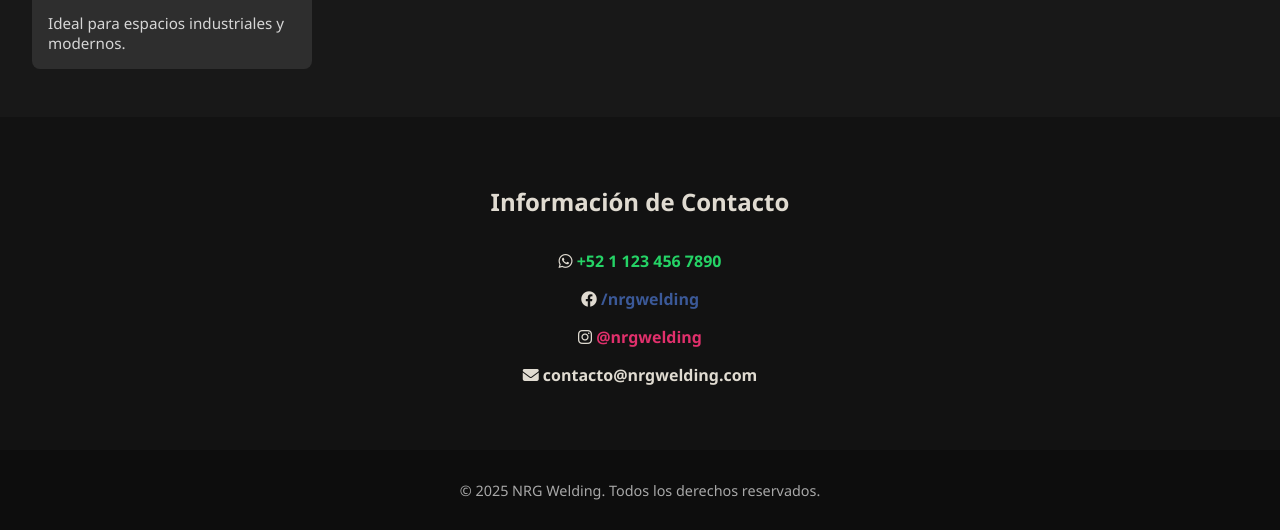
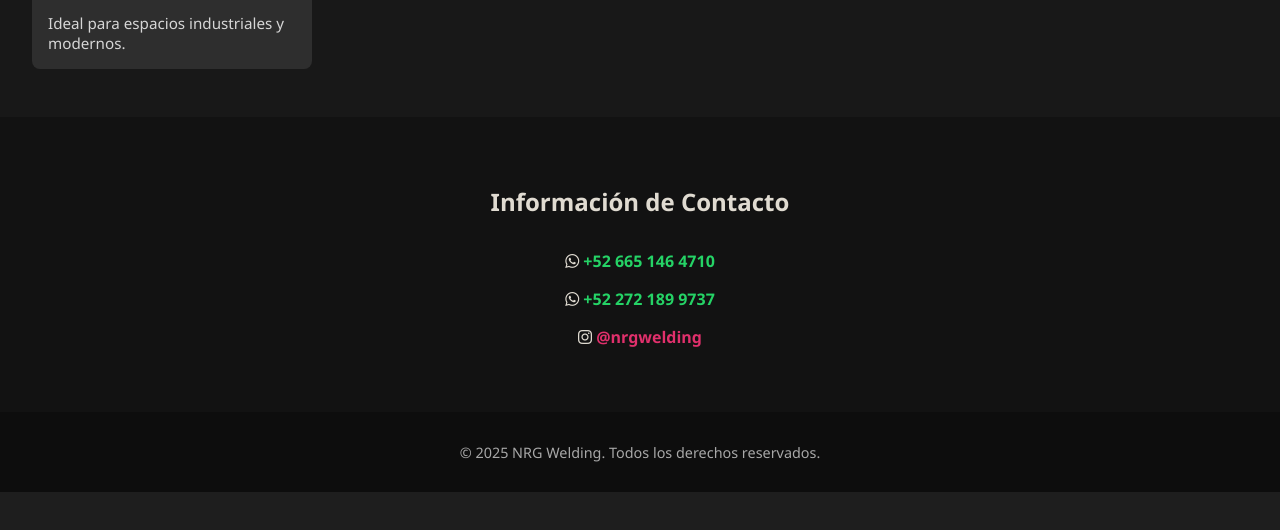
Before and after one commit to nrgwelding/web, a plain HTML site: page index.html in a window 1280 px wide. Shown: the part 475-1005 px from the top of the page. After the commit the page ends 967 px from the top, so only its background shows below. Drawn offline with Linux system fonts and the light colour scheme.

Commit message:
Add files via upload

```diff
--- a/index.html
+++ b/index.html
@@ -57,10 +57,9 @@
   <section id="contacto" class="contacto">
     <h2>Información de Contacto</h2>
     <div style="max-width: 600px; margin: auto; text-align: center;">
-      <p><i class="fab fa-whatsapp"></i> <a href="https://wa.me/5211234567890" target="_blank" style="color:#25D366; text-decoration:none; font-weight:bold;">+52 1 123 456 7890</a></p>
-      <p><i class="fab fa-facebook"></i> <a href="https://facebook.com/nrgwelding" target="_blank" style="color:#3b5998; text-decoration:none; font-weight:bold;">/nrgwelding</a></p>
+      <p><i class="fab fa-whatsapp"></i> <a href="https://wa.me/5211234567890" target="_blank" style="color:#25D366; text-decoration:none; font-weight:bold;">+52 665 146 4710</a></p>
+      <p><i class="fab fa-whatsapp"></i> <a href="https://wa.me/5211234567890" target="_blank" style="color:#25D366; text-decoration:none; font-weight:bold;">+52 272 189 9737</a></p>
       <p><i class="fab fa-instagram"></i> <a href="https://instagram.com/nrgwelding" target="_blank" style="color:#E1306C; text-decoration:none; font-weight:bold;">@nrgwelding</a></p>
-      <p><i class="fas fa-envelope"></i> <a href="mailto:contacto@nrgwelding.com" style="color:#e0dbd1; text-decoration:none; font-weight:bold;">contacto@nrgwelding.com</a></p>
     </div>
   </section>
 
```
